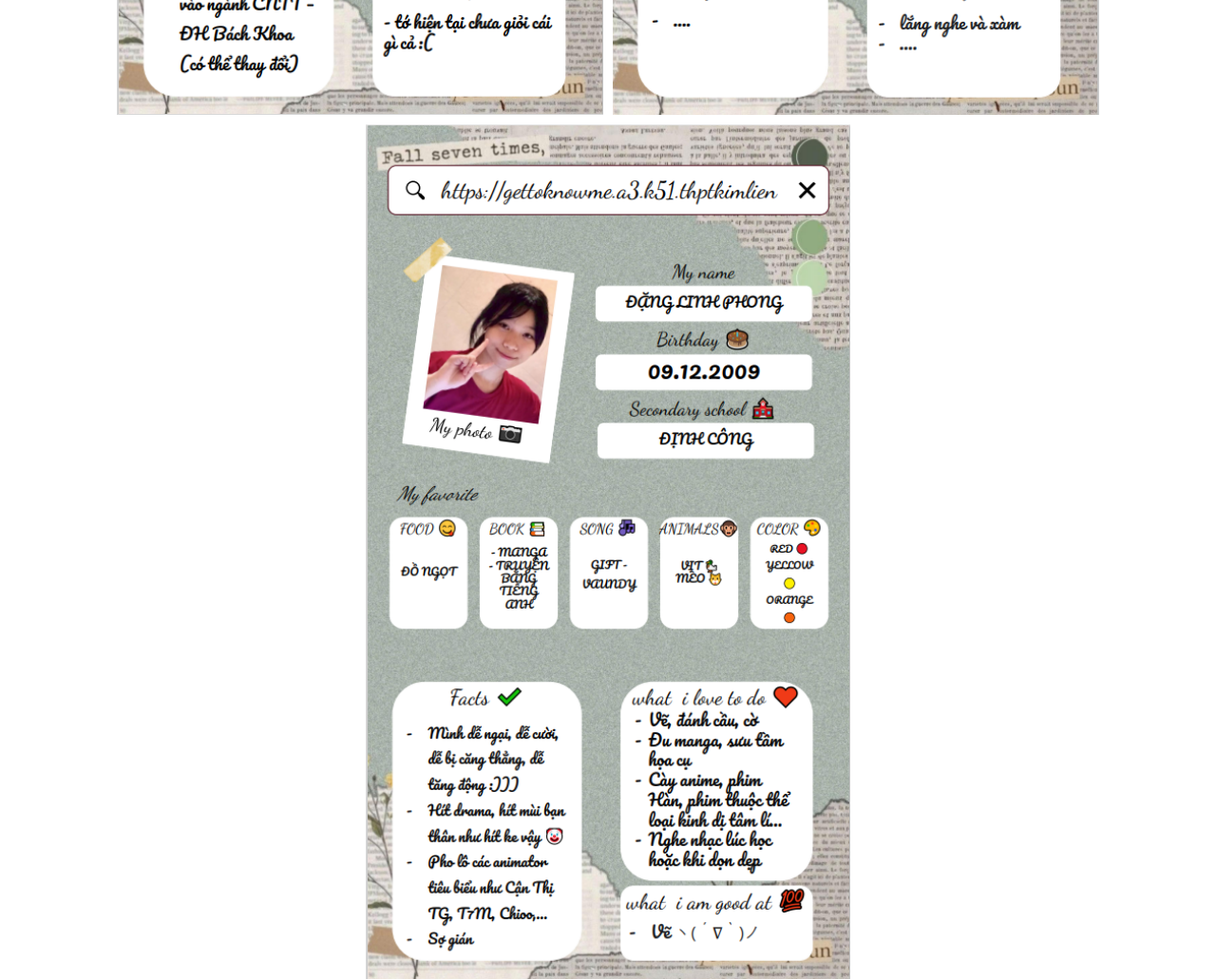
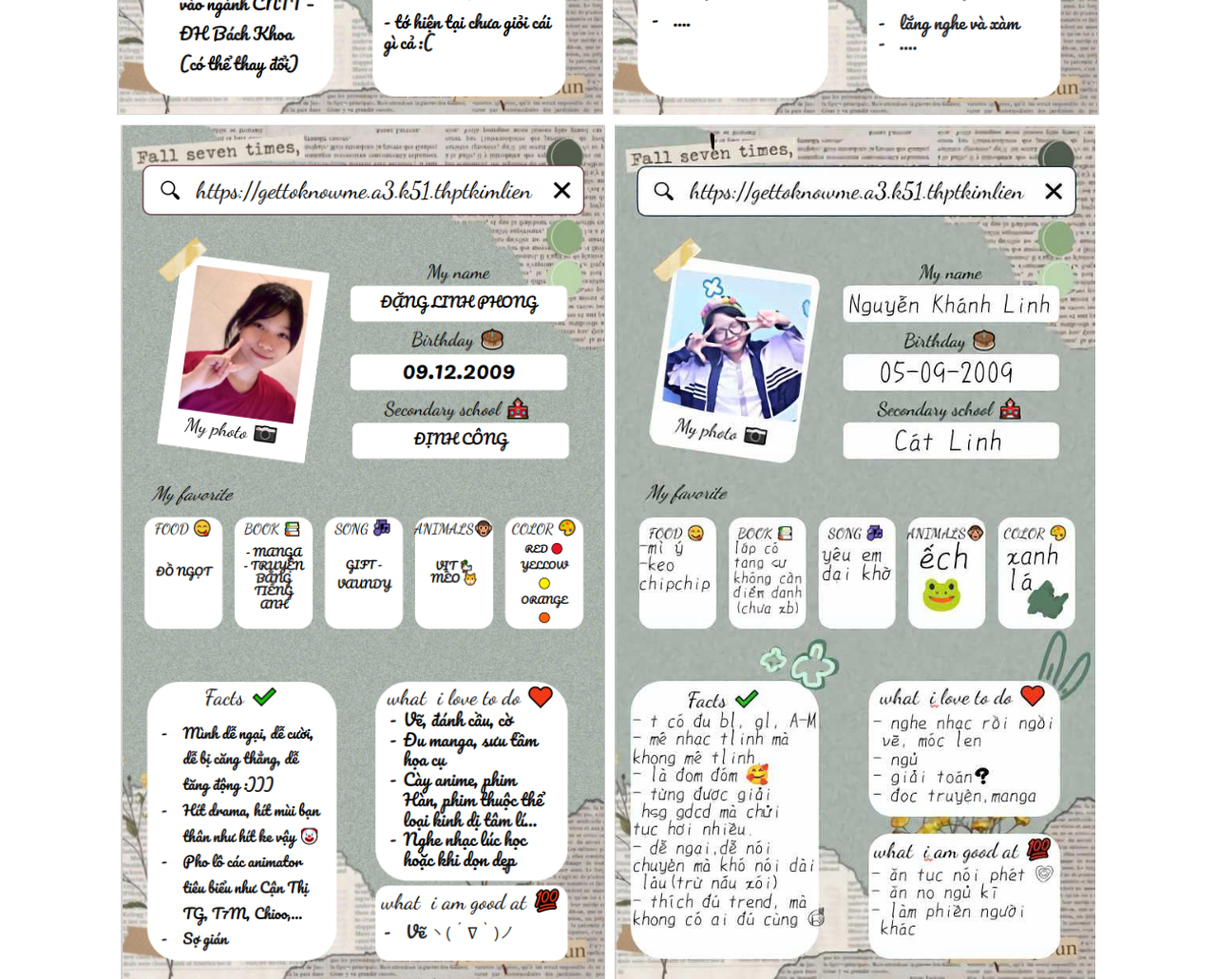
Before and after one commit to A3-K51-THPTKimLien/gettoknowme, a plain HTML site: page index.html in a window 1280 px wide. Shown: the part 900-1931 px from the top of the page at 95% size. Drawn offline with Linux system fonts and the light colour scheme.

Commit message:
Update index.html

```diff
--- a/index.html
+++ b/index.html
@@ -19,6 +19,7 @@
             <img src="Trần Lê Tuấn Anh.png" alt="Image 1">
             <img src="Trần Đăng Nguyên.png" alt="Image 2">
             <img src="Đặng Linh Phong.png" alt="Image 3">
+            <img src="Nguyễn Khánh Linh.jpg" alt="Image 4">
             <!-- Thêm các ảnh khác vào đây -->
         </section>
     </main>
```
